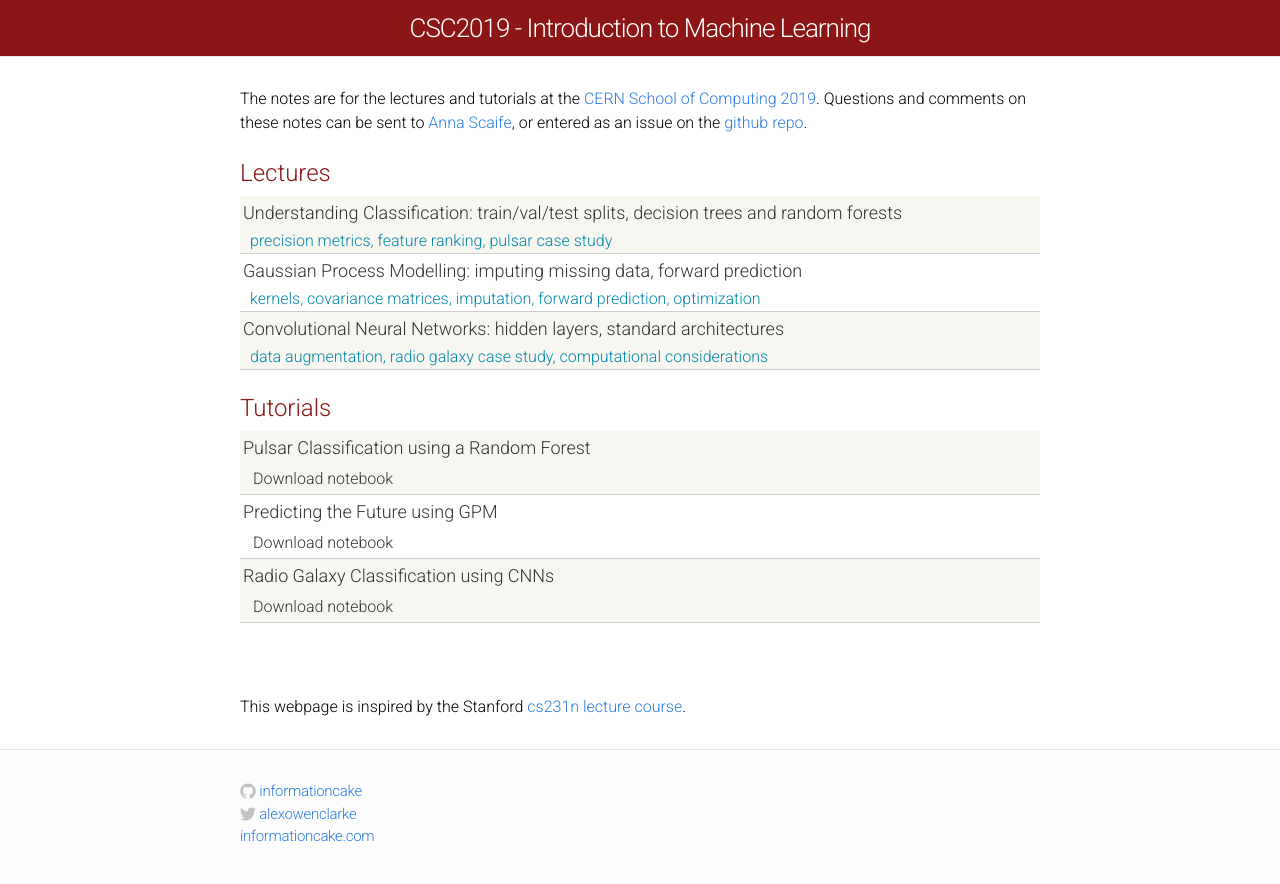
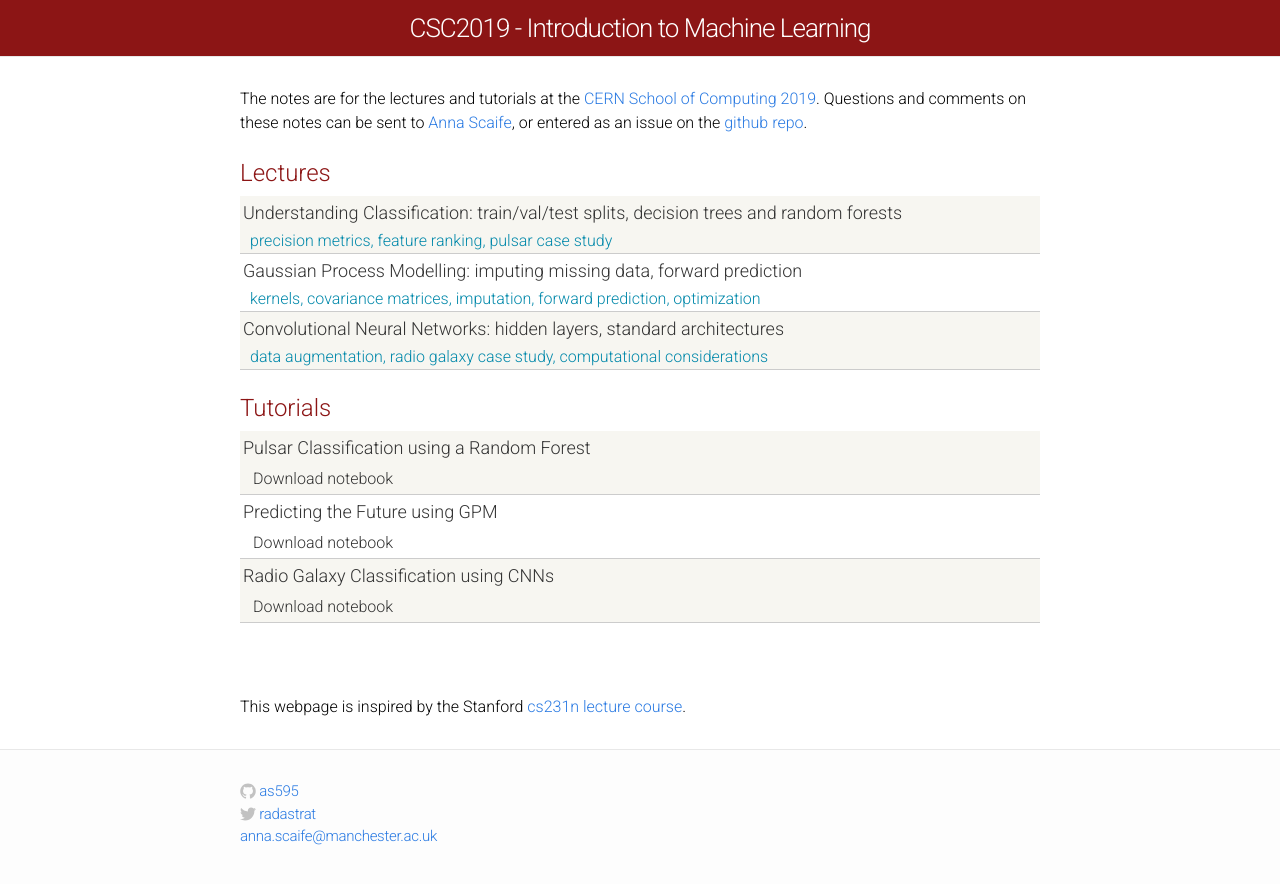
Before and after one commit to as595/csc-2019, a Jekyll site: the page built from index.html, in a window 1280 px wide. Shown: the top 884 px of the page. Built offline with Jekyll 4.4.1, drawn with Linux system fonts in a browser that asks for light colours.

Commit message:
Update _config.yml

```diff
--- a/_config.yml
+++ b/_config.yml
@@ -1,11 +1,11 @@
 # Site settings
 title: "CSC2019 - Introduction to Machine Learning"
-email: informationcake.com
+email: anna.scaife@manchester.ac.uk
 description: "CERN School of Computing 2019: Introduction to Machine Learning."
 baseurl: ""
 url: "http://as595.github.io"
-twitter_username: alexowenclarke
-github_username:  informationcake
+twitter_username: radastrat
+github_username:  as595
 
 # Build settings
 markdown: kramdown
```
